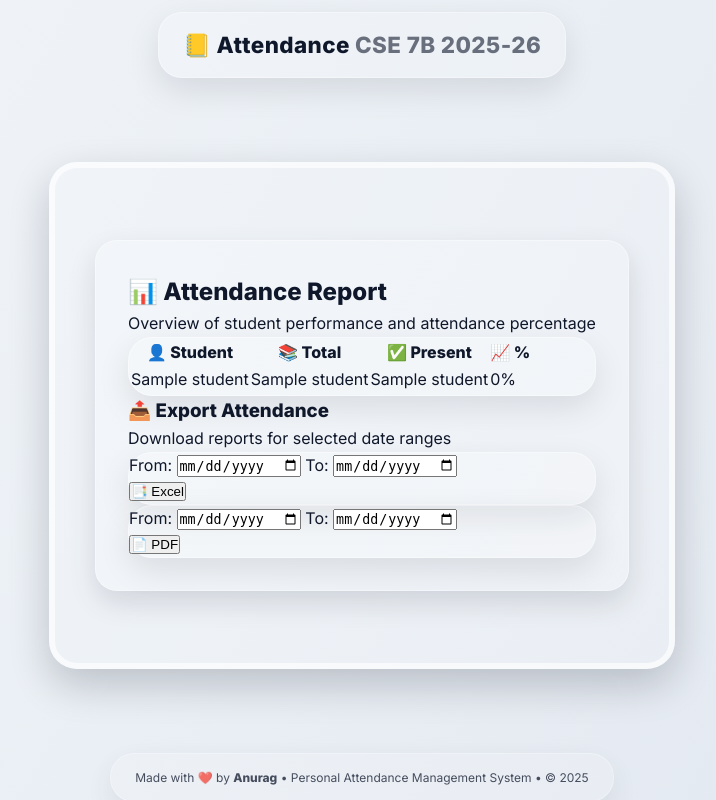
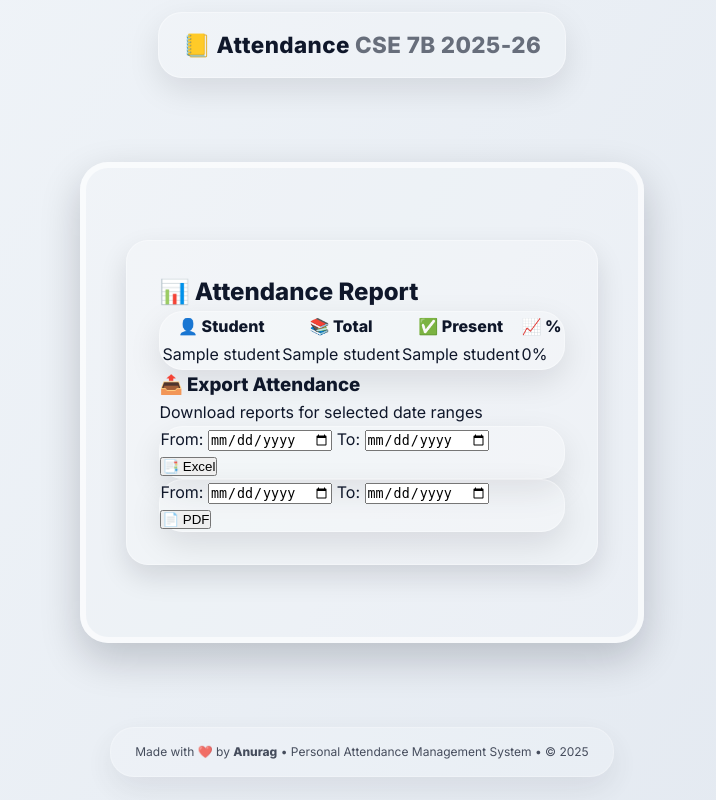
Before and after one commit to Anurag-M1/Personal-Attendence-System, a Flask app: page /report in a window 1280 px wide. Shown: the whole page, without its empty margins (278-994 px from the left). Run offline with Flask 3, Linux system fonts and the light colour scheme; a database or web service that is not in the repository returns one stand-in record (values such as "Sample title"); some libraries are stand-ins or nearby versions.

Commit message:
Update report.html

```diff
--- a/templates/report.html
+++ b/templates/report.html
@@ -3,7 +3,6 @@
 {% block content %}
   <div class="student-card">
     <h2 class="title">📊 Attendance Report</h2>
-    <p class="muted">Overview of student performance and attendance percentage</p>
 
     <!-- Attendance Table -->
     <div class="table-wrap glass">
```
